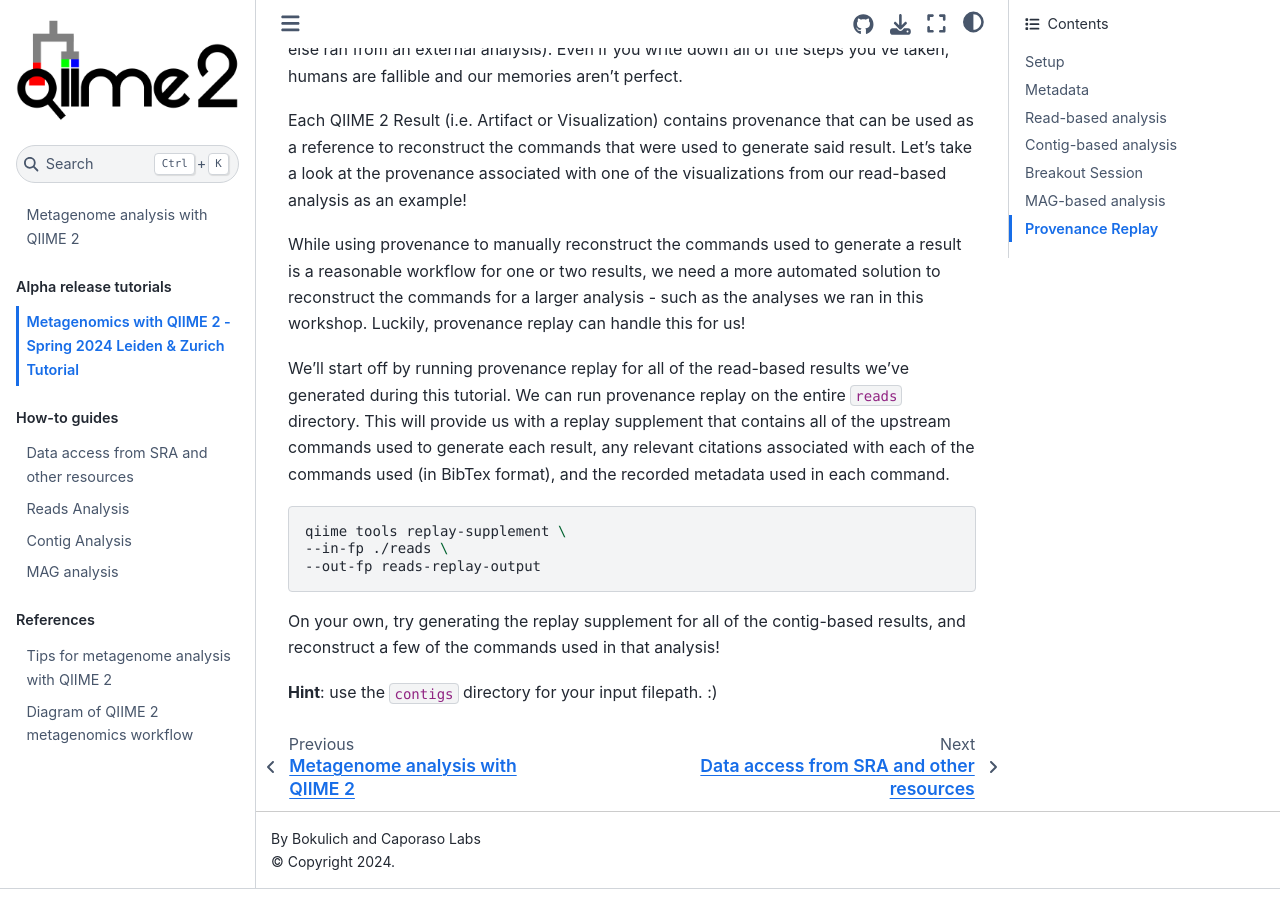
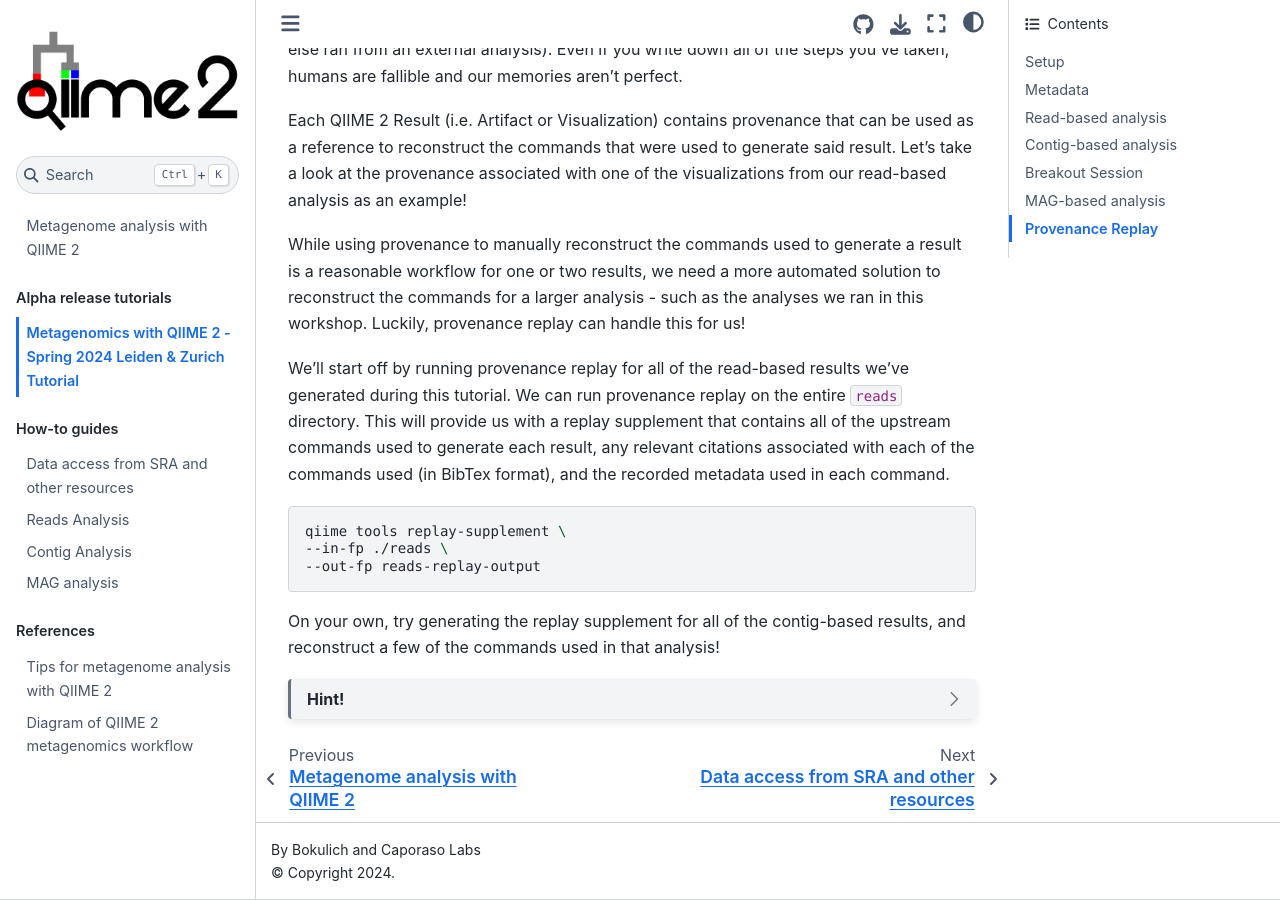
Before and after one commit to caporaso-lab/q2-books, a Jupyter Book: the page built from q2-metagenomics/book/80-leiden-tutorial.md, in a window 1280 px wide and 900 px high, scrolled down 11063 px. Built offline with Jupyter Book 1.0.4 settings and Sphinx 7.4.7 and the Sphinx Book theme 1.1.4, drawn with Linux system fonts in a browser that asks for light colours; part of the change alters nothing that is shown.

Commit message:
Update 80-leiden-tutorial.md

`````diff
--- a/q2-metagenomics/book/80-leiden-tutorial.md
+++ b/q2-metagenomics/book/80-leiden-tutorial.md
@@ -607,4 +607,6 @@ qiime tools replay-supplement \
 
 On your own, try generating the replay supplement for all of the contig-based results, and reconstruct a few of the commands used in that analysis!
 
-**Hint**: use the `contigs` directory for your input filepath. :)
+````{dropdown} Hint!
+Use the `contigs` directory for your input filepath. :)
+````
`````
